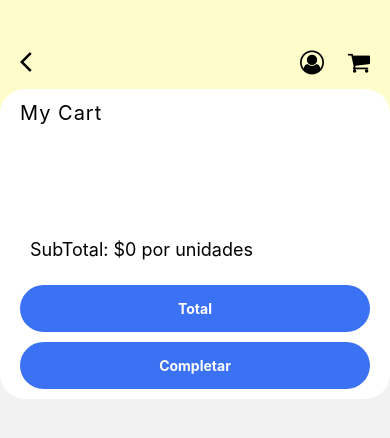
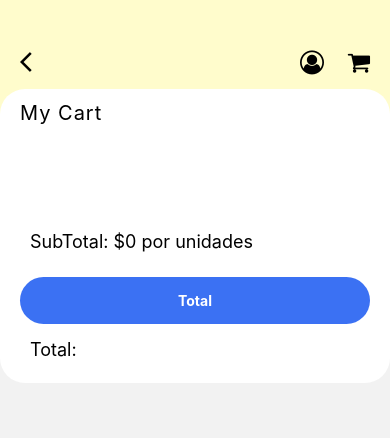
Before and after one commit to HectorBusSan/Cake, a React Native app: screen /MyCart in a window 390 px wide. Shown: the top 438 px of the page. Built offline with nearby package versions, Linux system fonts and the light colour scheme.

Commit message:
Agregando total de venta

```diff
--- a/view/screens/MyCart.js
+++ b/view/screens/MyCart.js
@@ -125,14 +125,23 @@ const checkPrice=()=>{
         let inde2= counter[index+2];
         let multi=inde1*inde2;
         if(!isNaN(multi)){
-            console.log(multi);
+            // console.log(multi);
             arrayAmount.push(multi)
             setSubtotal(arrayAmount);
         }
     }
+    let sumando=0
+    for (let index = 0; index < subtotal.length; index++) {
+        sumando= sumando+subtotal[index];
+        // console.log(sumando)
+        setFinal(sumando);
+    }
+
+}
+
+const sending=()=>{
     console.log("----",subtotal)
 }
-
 const renderProduct =(data,index)=>{
     return(
         <TouchableOpacity key={data.id} style={{width:"100%",
@@ -213,7 +222,6 @@ const renderProduct =(data,index)=>{
                     paddingTop:2, marginBottom:10}}>My Cart</Text>
                     <View>
                         {product?product.map(renderProduct):null}
-                        {/* {product?renderProduct(product):null} */}
                     </View>
                 </View>
             </ScrollView>
@@ -224,9 +232,15 @@ const renderProduct =(data,index)=>{
                 <TouchableOpacity onPress={checkPrice} style={{width:"100%"}}>
                     <CustomerButton text="Total"/>
                 </TouchableOpacity>
-                <TouchableOpacity style={{width:"100%"}}>
+                <View>
+                    <Text style={{fontSize:18,marginBottom:10,marginTop:10,marginLeft:10}}>Total:{final<=1?"?":final}</Text>
+                </View>
+                {
+                    subtotal[0]>1?
+                <TouchableOpacity onPress={sending} style={{width:"100%"}}>
                     <CustomerButton text="Completar"/>
-                </TouchableOpacity>
+                </TouchableOpacity>:null
+                }
             </View>
         </View>
     </SafeAreaView>
```
